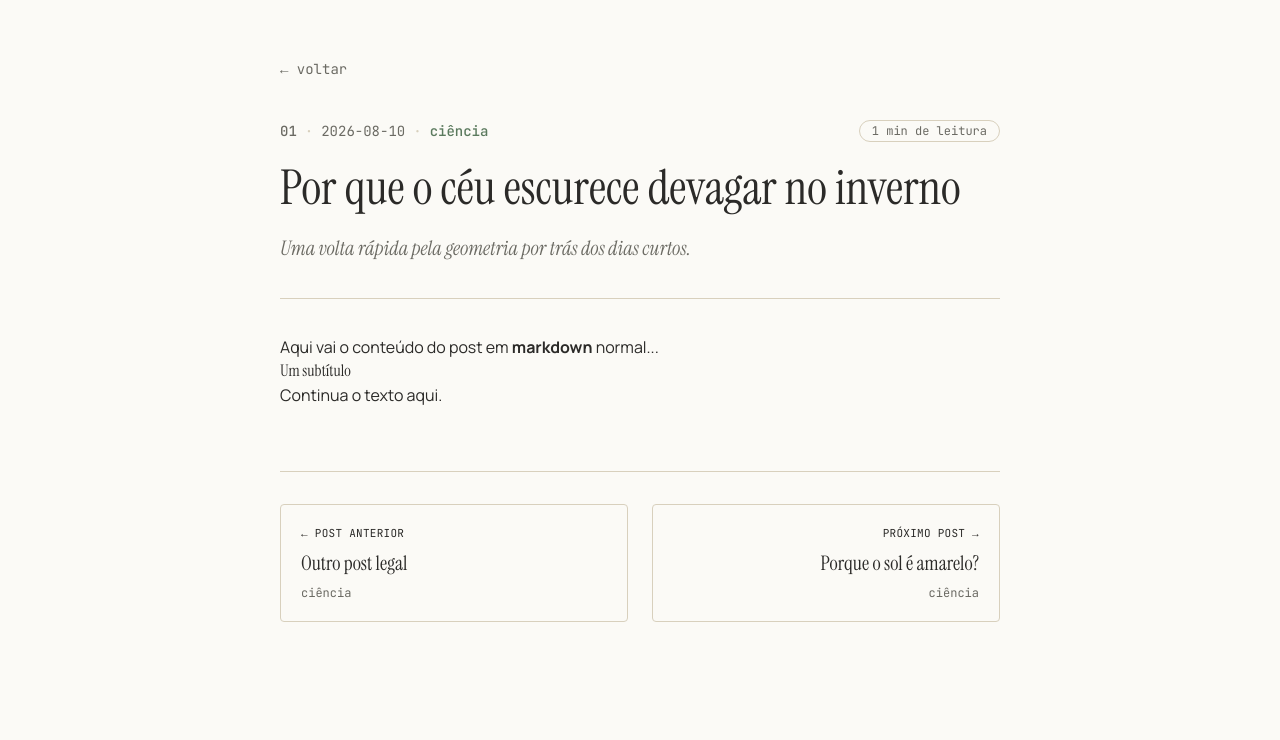
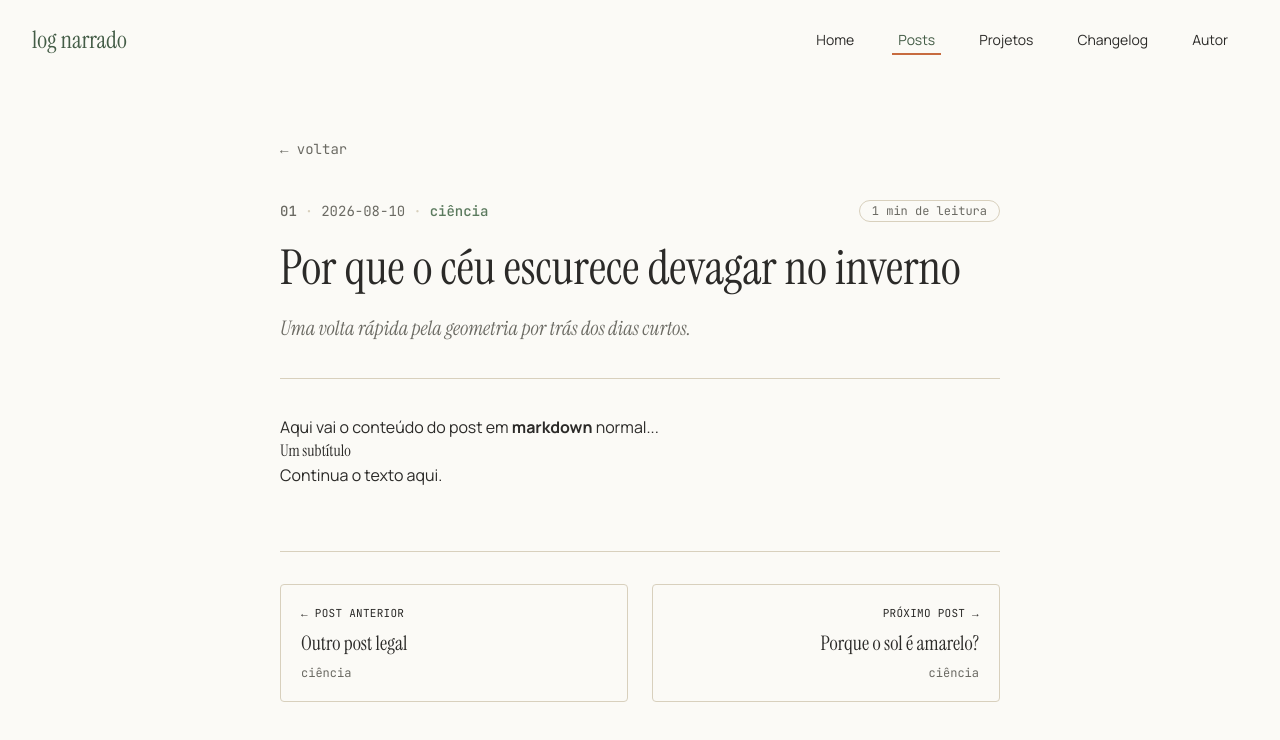
Before and after one commit to Kotige/log-narrado, a React (Vite) app: page /posts/minha-primeira-postagem in a window 1280 px wide. Shown: the top 740 px of the page. Built offline with nearby package versions, Linux system fonts and the light colour scheme.

Commit message:
feat: add header to posts

```diff
--- a/src/routes/Post.jsx
+++ b/src/routes/Post.jsx
@@ -2,6 +2,7 @@ import { useParams, Link } from "react-router-dom";
 import ReactMarkdown from "react-markdown";
 import remarkGfm from "remark-gfm";
 import { getPostBySlug, getAdjacentPosts } from "../lib/posts";
+import Header from "../components/Header";
 
 function formatEntryNumber(number) {
   return String(number).padStart(2, "0");
@@ -14,6 +15,7 @@ export default function Post() {
   if (!post) {
     return (
       <div className="max-w-3xl mx-auto px-6 py-16">
+        <Header />
         <p>Post não encontrado.</p>
         <Link to="/" className="text-moss-dark">
           Voltar
@@ -25,6 +27,8 @@ export default function Post() {
   const { olderPost, newerPost } = getAdjacentPosts(slug);
 
   return (
+    <div className="fle flex-col">
+      <Header activeHref="/posts" />
       <article className="max-w-3xl mx-auto px-6 py-14 pb-24">
         <Link
           to="/"
@@ -106,5 +110,6 @@ export default function Post() {
           </nav>
         )}
       </article>
+    </div>
   );
 }
```
Lines whose indentation alone changed are shown as unchanged.
